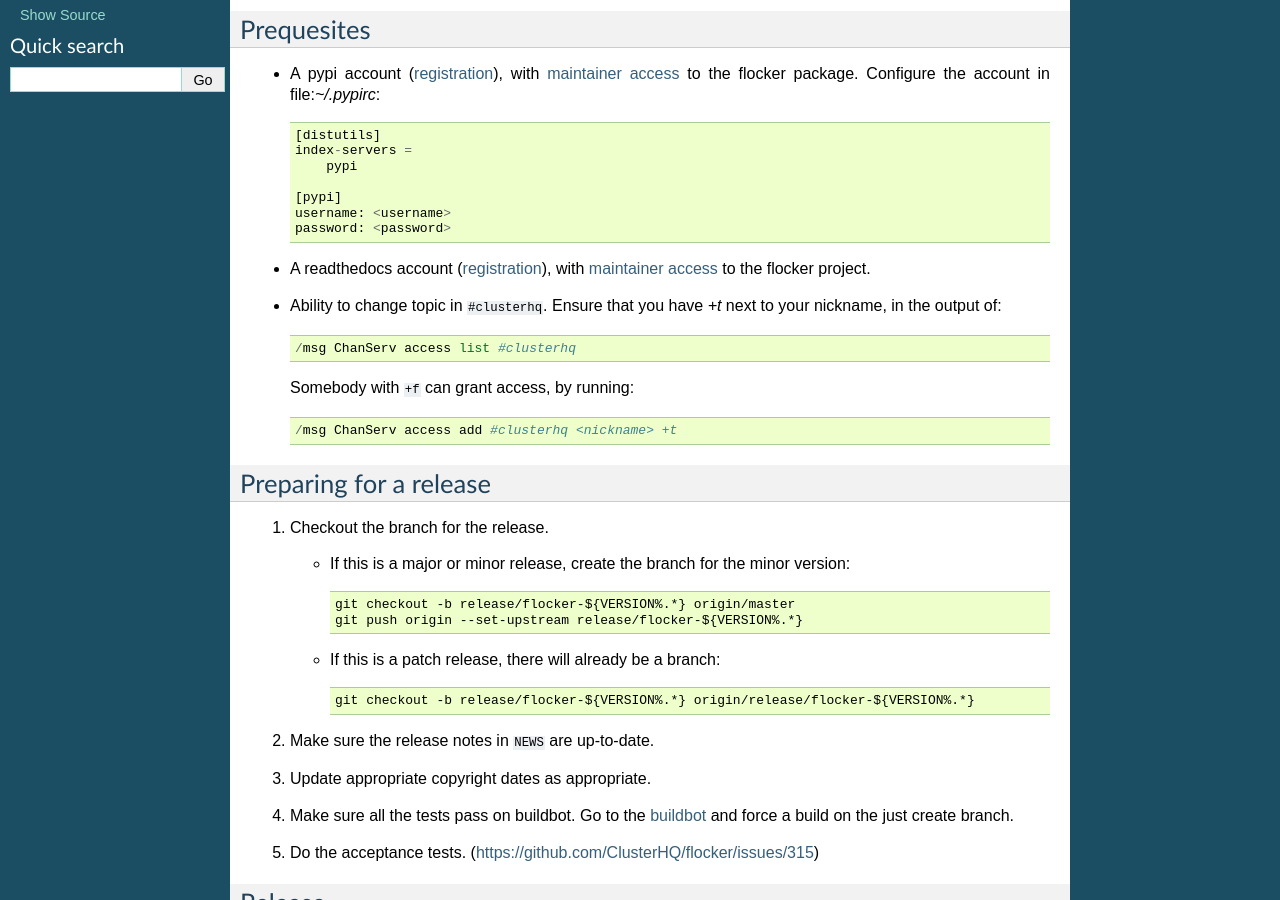
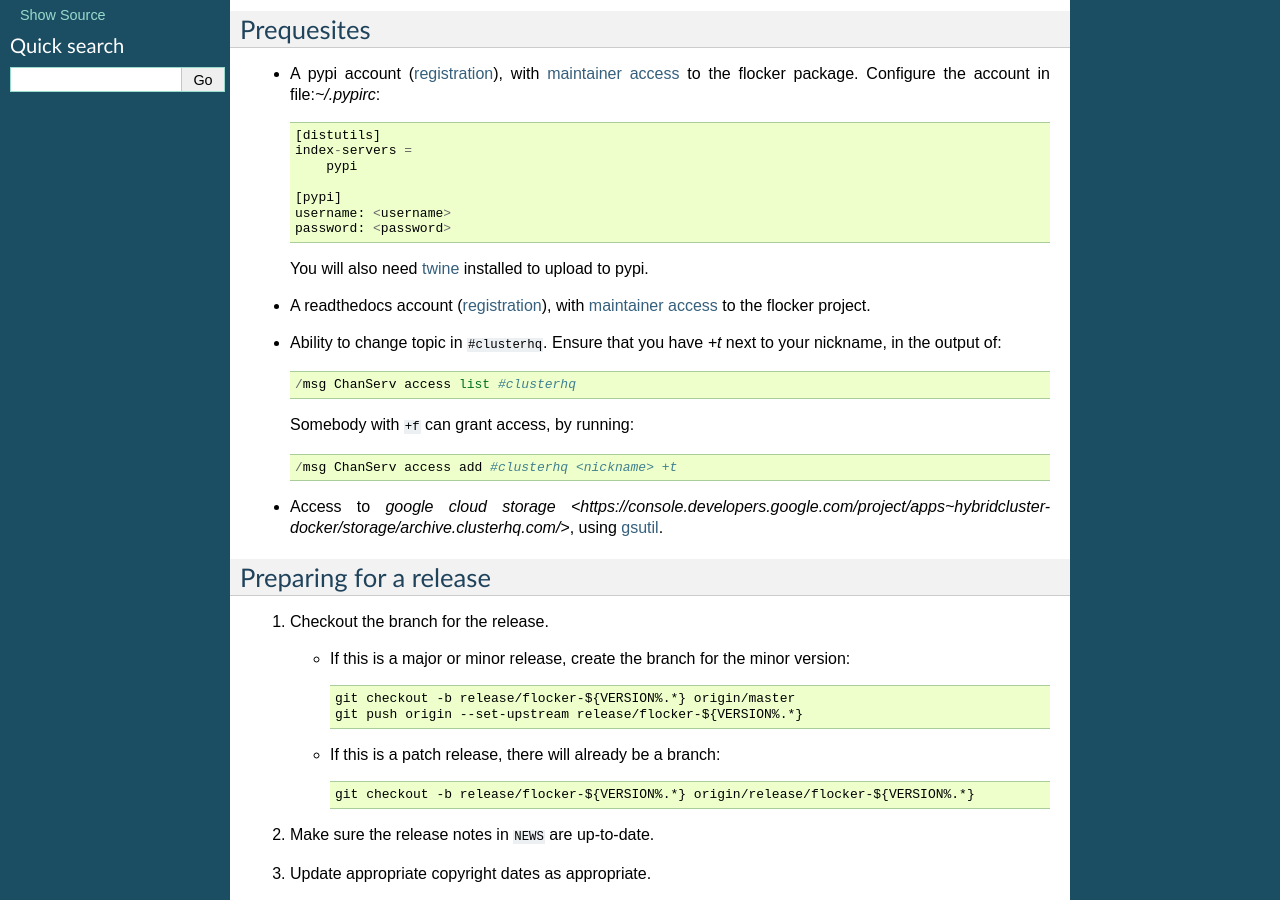
Before and after one commit to ClusterHQ/flocker, a Sphinx documentation site: the page built from docs/release-process.rst, in a window 1280 px wide and 900 px high, scrolled down 377 px. Built offline with Sphinx 7.4.7, drawn with Linux system fonts in a browser that asks for light colours.

Commit message:
More pre-reqs.

```diff
--- a/docs/release-process.rst
+++ b/docs/release-process.rst
@@ -32,6 +32,8 @@
      username: <username>
      password: <password>
 
+  You will also need `twine <https://pypi.python.org/pypi/twine>`_ installed to upload to pypi.
+
 - A readthedocs account (`registration <https://readthedocs.org/accounts/register/>`__),
   with `maintainer access <https://readthedocs.org/dashboard/flocker/users/>`__ to the flocker project.
 
@@ -43,6 +45,9 @@
   Somebody with ``+f`` can grant access, by running::
 
      /msg ChanServ access add #clusterhq <nickname> +t
+
+- Access to `google cloud storage <https://console.developers.google.com/project/apps~hybridcluster-docker/storage/archive.clusterhq.com/>`,
+  using `gsutil <https://developers.google.com/storage/docs/gsutil>`_.
 
 Preparing for a release
 -----------------------
```
